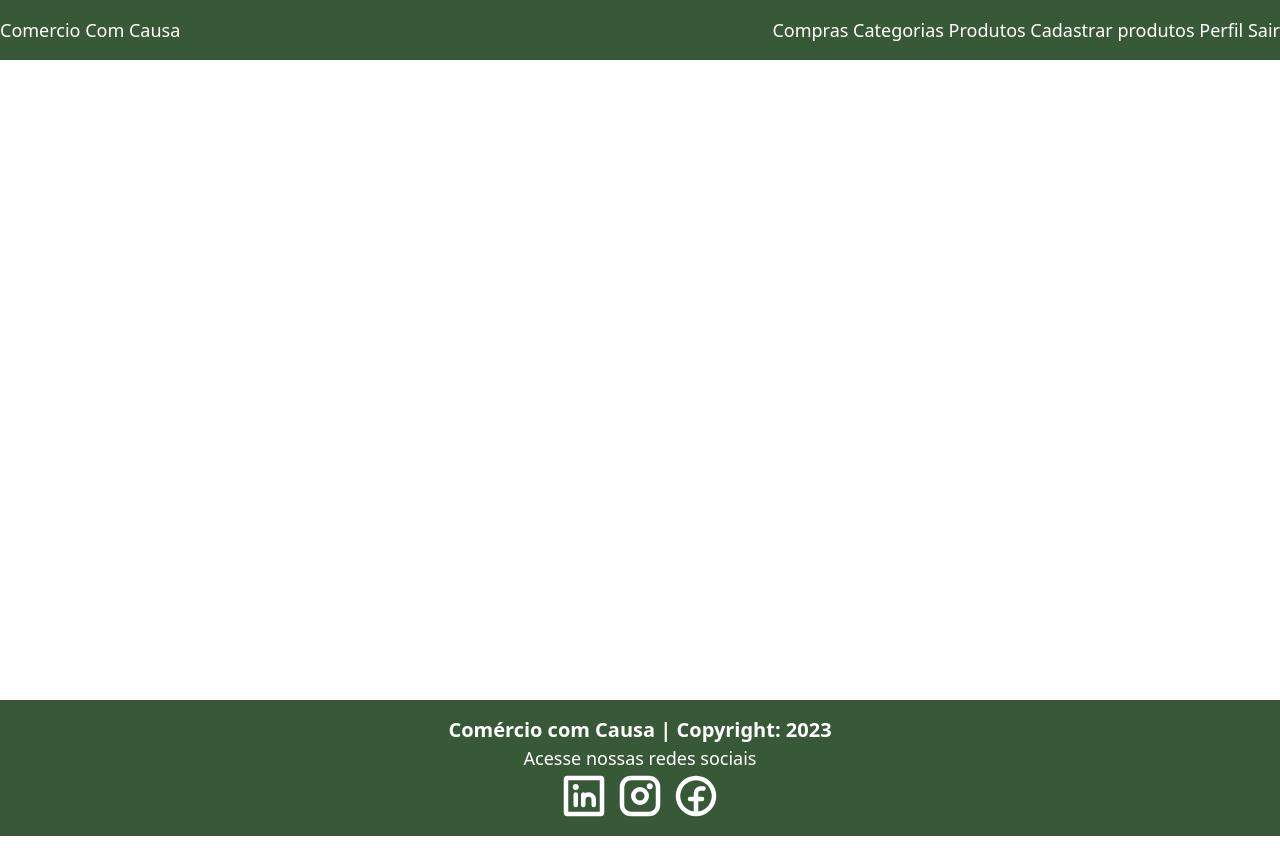
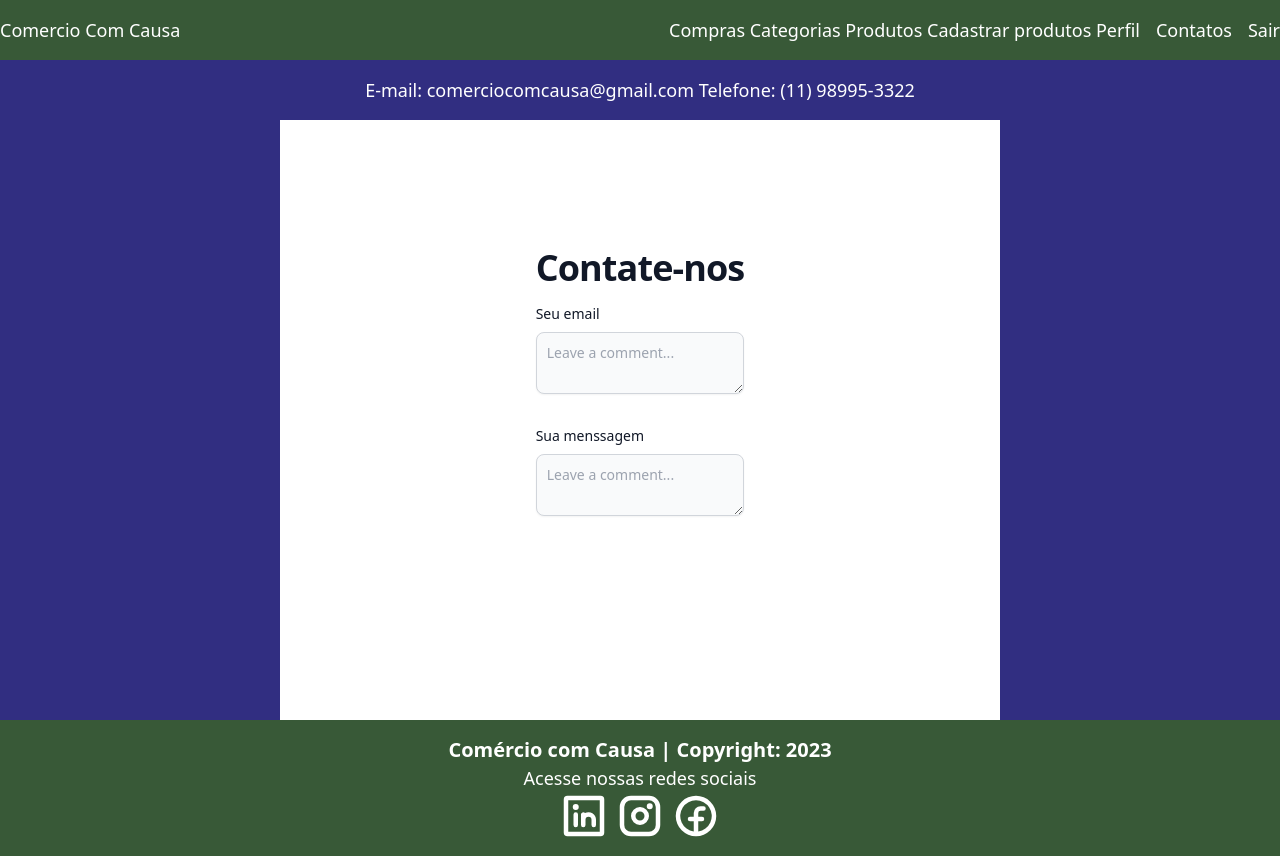
Before and after one commit to angelanascimento/generation-projeto-integrador-frontend, a React (Vite) app: page /contatos in a window 1280 px wide. Built offline with nearby package versions, Linux system fonts and the light colour scheme.

Commit message:
commit referente atualização

```diff
--- a/src/App.tsx
+++ b/src/App.tsx
@@ -5,6 +5,7 @@ import Login from './pages/login/Login';
 import Footer from './components/footer/Footer';
 import Navbar from './components/navbar/Navbar';
 import Cadastro from './pages/cadastro/Cadastro';
+import Contatos from './pages/contatos/Contatos';
 
 function App() {
   return (
@@ -17,6 +18,7 @@ function App() {
               <Route path="/login" element={<Login />} />
               <Route path="/home" element={<Home />} />
               <Route path="/cadastro" element={<Cadastro />} />
+              <Route path="/contatos" element={<Contatos />} />
             </Routes>
           </div>
         <Footer />
--- a/src/components/navbar/Navbar.tsx
+++ b/src/components/navbar/Navbar.tsx
@@ -1,3 +1,6 @@
+import {Link} from 'react-router-dom';
+
+
 
 function Navbar() {
     return (
@@ -14,6 +17,7 @@ function Navbar() {
                         Produtos
                         Cadastrar produtos
                         Perfil
+                        <Link to='/contatos'>Contatos</Link>
                         Sair
                     </div>
                 </div>
--- a/src/pages/components/contatos/Contatos.tsx
+++ /dev/null
@@ -1,46 +0,0 @@
-function Contatos() {
-
-    return(
-        <>
-            <div className='w-full bg-indigo-900 text-white
-                flex justify-center py-4'>
-
-                <div className="container flex justify-between text-lg">
-                    Contatos
-
-                    <div className='flex gap-4'>
-                       E-mail: comerciocomcausa@gmail.com
-                       Telefone: (11) 98995-3322
-                    </div>
-
-                    <div className='flex gap-4'>
-                        <section class="bg-white dark:bg-gray-900">
-                            <div class="py-8 lg:py-16 px-4 mx-auto max-w-screen-md">
-                                <h2 class="mb-4 text-4xl tracking-tight font-extrabold text-center text-gray-900 dark:text-white">Contate-nos</h2>
-                                <p class="mb-8 lg:mb-16 font-light text-center text-gray-500 dark:text-gray-400 sm:text-xl">Tem um problema técnico? Quer enviar feedback sobre um recurso beta? Precisa de detalhes sobre nosso plano de negócios? Nos informe.</p>
-                                <form action="#" class="space-y-8">
-                                    <div>
-                                        <label for="email" class="block mb-2 text-sm font-medium text-gray-900 dark:text-gray-300">Seu email</label>
-                                        <input type="email" id="email" class="shadow-sm bg-gray-50 border border-gray-300 text-gray-900 text-sm rounded-lg focus:ring-primary-500 focus:border-primary-500 block w-full p-2.5 dark:bg-gray-700 dark:border-gray-600 dark:placeholder-gray-400 dark:text-white dark:focus:ring-primary-500 dark:focus:border-primary-500 dark:shadow-sm-light" placeholder="name@flowbite.com" required>
-                                    </div>
-                                    <div>
-                                        <label for="subject" class="block mb-2 text-sm font-medium text-gray-900 dark:text-gray-300">Assunto</label>
-                                        <input type="text" id="subject" class="block p-3 w-full text-sm text-gray-900 bg-gray-50 rounded-lg border border-gray-300 shadow-sm focus:ring-primary-500 focus:border-primary-500 dark:bg-gray-700 dark:border-gray-600 dark:placeholder-gray-400 dark:text-white dark:focus:ring-primary-500 dark:focus:border-primary-500 dark:shadow-sm-light" placeholder="Let us know how we can help you" required>
-                                    </div>
-                                    <div class="sm:col-span-2">
-                                        <label for="message" class="block mb-2 text-sm font-medium text-gray-900 dark:text-gray-400">Sua mensagem</label>
-                                        <textarea id="message" rows="6" class="block p-2.5 w-full text-sm text-gray-900 bg-gray-50 rounded-lg shadow-sm border border-gray-300 focus:ring-primary-500 focus:border-primary-500 dark:bg-gray-700 dark:border-gray-600 dark:placeholder-gray-400 dark:text-white dark:focus:ring-primary-500 dark:focus:border-primary-500" placeholder="Leave a comment..."></textarea>
-                                    </div>
-                                    <button type="submit" class="py-3 px-5 text-sm font-medium text-center text-white rounded-lg bg-primary-700 sm:w-fit hover:bg-primary-800 focus:ring-4 focus:outline-none focus:ring-primary-300 dark:bg-primary-600 dark:hover:bg-primary-700 dark:focus:ring-primary-800">Enviar mensagem</button>
-                                </form>
-                            </div>
-                        </section>
-                    </div>
-                </div>
-            </div>
-        </>
-    )
-
-}
-
-export default Contatos
--- /dev/null
+++ b/src/pages/contatos/Contatos.tsx
@@ -0,0 +1,40 @@
+function Contatos() {
+
+    return (
+        <>
+            <div className='w-full bg-indigo-900 text-white
+                flex justify-center py-4'>
+
+                <div className="flex justify-center container flex text-lg">
+                    <div className='flex gap-4'>
+                        E-mail: comerciocomcausa@gmail.com
+                        Telefone: (11) 98995-3322
+                    </div>
+                </div>
+            </div>
+
+            <div className="flex justify-center w-full bg-indigo-900">
+                <div className="bg-white dark:bg-gray-900 py-16 px-60">
+                            <div className="py-8 lg:py-16 px-4 mx-auto max-w-screen-md">
+                                <h2 className="mb-4 text-4xl tracking-tight font-extrabold text-center text-gray-900 dark:text-white">Contate-nos</h2>
+                                <form action="#" className="space-y-8">
+                                    <div>
+                                        <label className="block mb-2 text-sm font-medium text-gray-900 dark:text-gray-300">Seu email</label>
+                                        <textarea id="message" className="block p-2.5 w-full text-sm text-gray-900 bg-gray-50 rounded-lg shadow-sm border border-gray-300 focus:ring-primary-500 focus:border-primary-500 dark:bg-gray-700 dark:border-gray-600 dark:placeholder-gray-400 dark:text-white dark:focus:ring-primary-500 dark:focus:border-primary-500" placeholder="Leave a comment..."></textarea>
+                                    </div>
+                                    <div className="sm:col-span-2">
+                                        <label className="block mb-2 text-sm font-medium text-gray-900 dark:text-gray-400">Sua menssagem</label>
+                                        <textarea id="message" className="block p-2.5 w-full text-sm text-gray-900 bg-gray-50 rounded-lg shadow-sm border border-gray-300 focus:ring-primary-500 focus:border-primary-500 dark:bg-gray-700 dark:border-gray-600 dark:placeholder-gray-400 dark:text-white dark:focus:ring-primary-500 dark:focus:border-primary-500" placeholder="Leave a comment..."></textarea>
+                                    </div>
+                                    <button type="submit" className="py-3 px-5 text-sm font-medium text-center text-white rounded-lg bg-primary-700 sm:w-fit hover:bg-primary-800 focus:ring-4 focus:outline-none focus:ring-primary-300 dark:bg-primary-600 dark:hover:bg-primary-700 dark:focus:ring-primary-800">Enviar menssagem</button>
+                                </form>
+                            </div>
+                    </div>
+
+            </div>
+        </>
+    );
+
+}
+
+export default Contatos;
--- a/src/pages/home/Home.tsx
+++ b/src/pages/home/Home.tsx
@@ -1,4 +1,3 @@
-
 function Home() {
     return (
         <>
```
Also changed, not shown: 1 other file (tests, documents, lock files or other folders).
